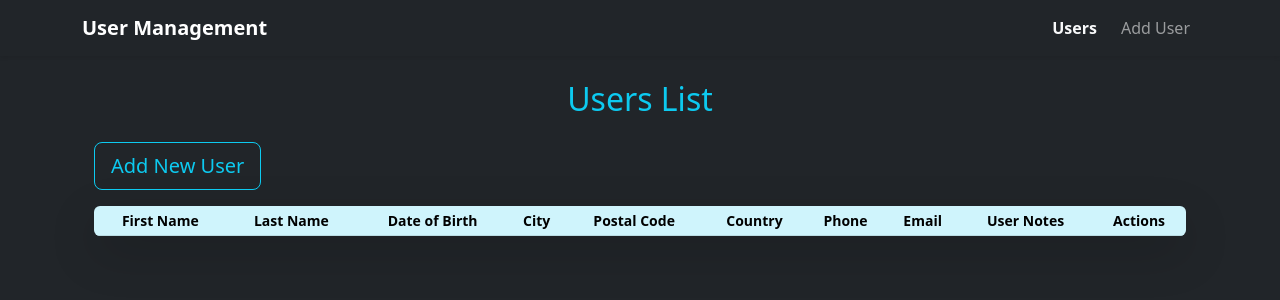
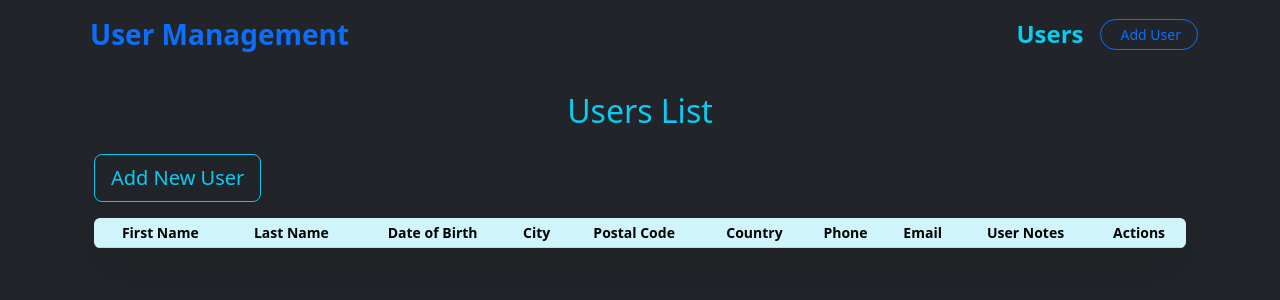
Before and after one commit to nozoinho/user-management-system, a Node server app: page /users in a window 1280 px wide. Shown: the top 300 px of the page. Run offline with Node 20, Linux system fonts and the light colour scheme; lists and menus that the app fills with data are empty; some libraries are stand-ins or nearby versions.

Commit message:
Updating delete button and improving NavBar

```diff
--- a/views/layouts/main.hbs
+++ b/views/layouts/main.hbs
@@ -10,19 +10,23 @@
 <body class="bg-dark text-light">
 
   <!-- Navbar -->
-  <nav class="navbar navbar-expand-lg navbar-dark bg-dark shadow-sm mb-4">
+<nav class="navbar navbar-expand-lg navbar-dark shadow-sm mb-4">
   <div class="container">
-      <a class="navbar-brand fw-bold" href="/users">User Management</a>
+    <a class="navbar-brand fw-bold text-primary fs-3" href="/users">
+      <i class="bi bi-people-fill me-2"></i>User Management
+    </a>
     <button class="navbar-toggler" type="button" data-bs-toggle="collapse" data-bs-target="#navbarNav">
       <span class="navbar-toggler-icon"></span>
     </button>
     <div class="collapse navbar-collapse" id="navbarNav">
-        <ul class="navbar-nav ms-auto">
+      <ul class="navbar-nav ms-auto align-items-center">
         <li class="nav-item">
-            <a class="nav-link text-light fw-semibold" href="/users">Users</a>
+          <a class="nav-link text-info fw-semibold fs-4" href="/users">Users</a>
         </li>
         <li class="nav-item">
-            <a class="nav-link btn btn-outline-light btn-sm rounded-pill ms-2" href="/users/new">Add User</a>
+          <a class="btn btn-outline-primary btn-sm rounded-pill ms-2 px-3" href="/users/new">
+            <i class="bi bi-person-plus-fill me-1"></i>Add User
+          </a>
         </li>
       </ul>
     </div>
--- a/views/users/index.hbs
+++ b/views/users/index.hbs
@@ -39,11 +39,9 @@
             <a href="/users/{{this._id}}/edit" class="btn btn-outline-warning btn-sm me-1">
               <i class="bi bi-pencil-square"></i> Edit
             </a>
-            <form action="/users/{{this._id}}?_method=DELETE" method="POST" class="d-inline">
-              <button type="submit" class="btn btn-outline-danger btn-sm" onclick="return confirm('Are you sure you want to delete this user?');">
-                <i class="bi bi-trash3"></i> Delete
-              </button>
-            </form>
+            <button type="submit" class="btn btn-outline-danger btn-sm" data-bs-toggle="modal" data-bs-target="#confirmDeleteModal" data-user-id="{{this._id}}" data-user-name="{{this.firstName}} {{this.lastName}}">
+              <i class="bi bi-trash3"></i> Delete
+            </button>
           </td>
         </tr>
         {{/each}}
@@ -51,3 +49,41 @@
     </table>
   </div>
 </div>
+
+<!-- Modal Bootstrap -->
+<div class="modal fade" id="confirmDeleteModal" tabindex="-1" aria-labelledby="confirmDeleteModalLabel" aria-hidden="true">
+  <div class="modal-dialog modal-dialog-centered">
+    <div class="modal-content bg-dark text-white border-warning">
+      <div class="modal-header border-warning">
+        <h5 class="modal-title fw-semibold" id="confirmDeleteModalLabel">Confirm Delete</h5>
+        <button type="button" class="btn-close btn-close-white" data-bs-dismiss="modal"></button>
+      </div>
+      <div class="modal-body">
+        Are you sure you want to delete <span id="userNameToDelete" class="fw-bold text-warning"></span>?
+      </div>
+      <div class="modal-footer border-warning">
+        <button type="button" class="btn btn-secondary" data-bs-dismiss="modal">Cancel</button>
+        <form id="confirmDeleteForm" method="POST">
+          <input type="hidden" name="_method" value="DELETE">
+          <button type="submit" class="btn btn-danger fw-semibold">Yes, Delete</button>
+        </form>
+      </div>
+    </div>
+  </div>
+</div>
+
+<script>
+  const confirmDeleteModal = document.getElementById('confirmDeleteModal');
+  const confirmDeleteForm = document.getElementById('confirmDeleteForm');
+  const userNameToDelete = document.getElementById('userNameToDelete');
+
+  confirmDeleteModal.addEventListener('show.bs.modal', event => {
+    const button = event.relatedTarget;
+    const userId = button.getAttribute('data-user-id');
+    const userName = button.getAttribute('data-user-name');
+
+    userNameToDelete.textContent = userName;
+
+    confirmDeleteForm.action = `/users/${userId}?_method=DELETE`;
+  });
+</script>
```
Lines whose indentation alone changed are shown as unchanged.
